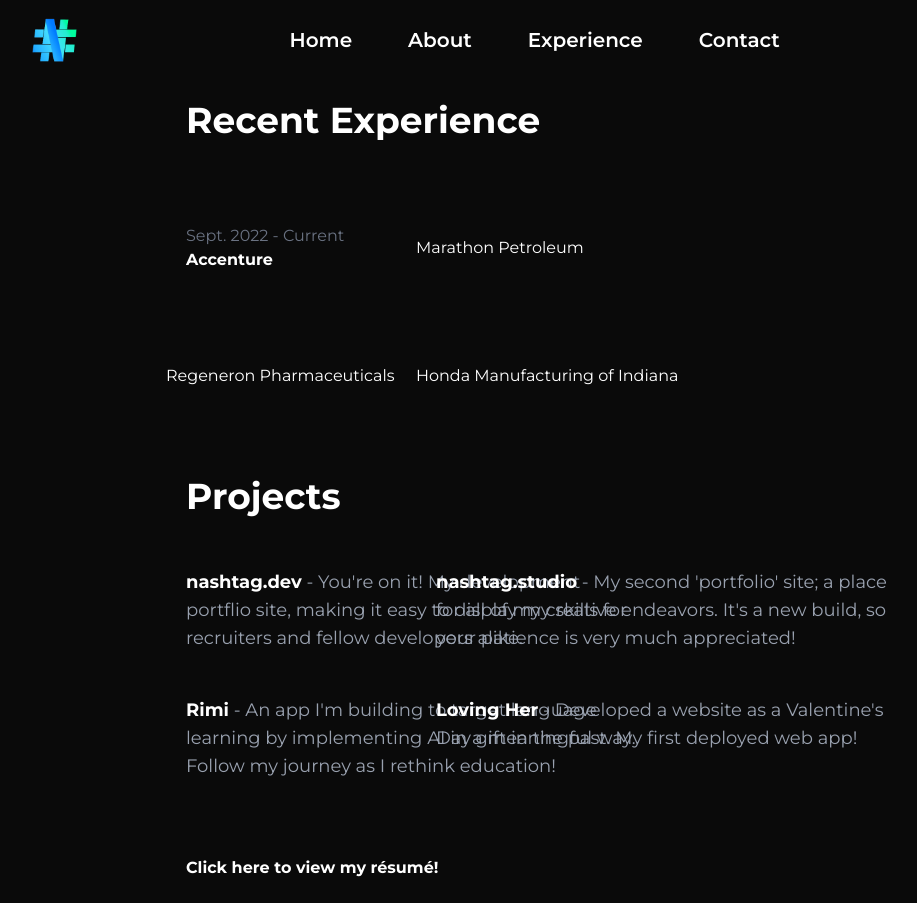
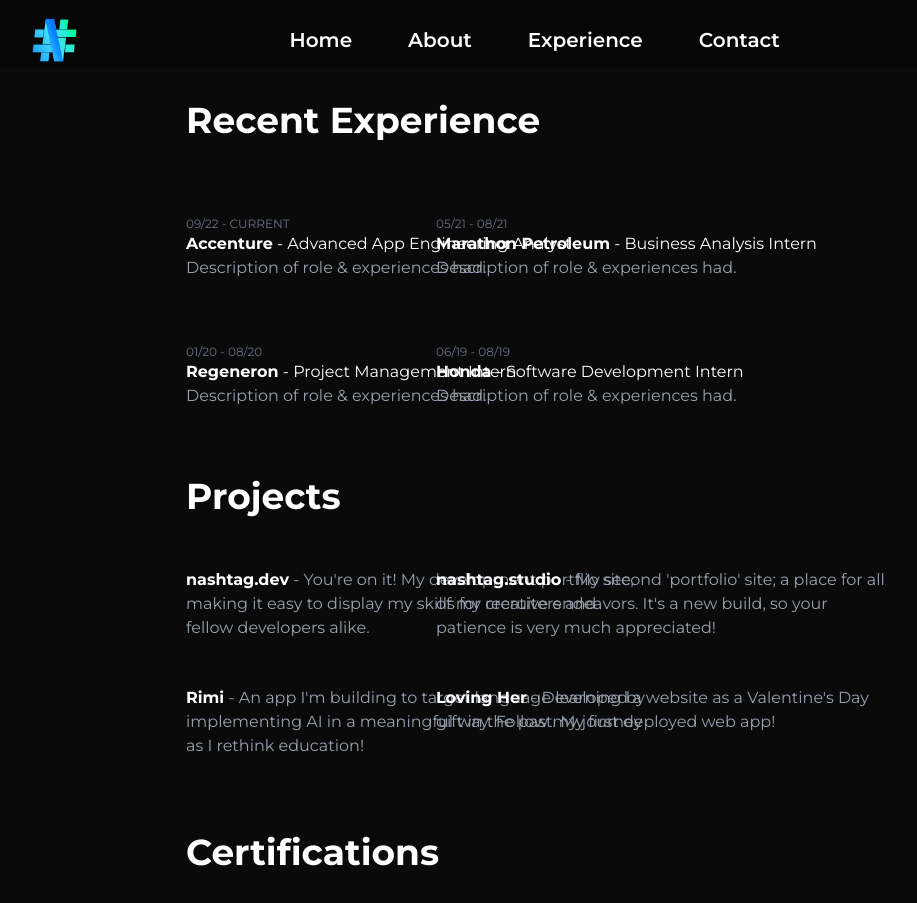
Before and after one commit to tagaritt/nashtag-dev, a Next.js app: page /experience in a window 1280 px wide. Shown: the top 903 px of the page, without its empty margins (234-1151 px from the left). Built offline with nearby package versions, Linux system fonts and the light colour scheme.

Commit message:
Navbar updates and certifications added to experience page

```diff
--- a/app/components/Footer.tsx
+++ b/app/components/Footer.tsx
@@ -5,8 +5,8 @@
 const Footer = () => {
     return (
         <footer className=" text-white py-8">
-            <div className="max-w-6xl mx-auto px-4">
-                <div className="flex justify-center gap-6 mb-2ds">
+            <div className="max-w-6xl mx-102 px-4">
+                <div className="flex items-center justify-center gap-6 mb-2ds">
                     {/* Github Icon */}
                     <Link href="https://github.com/tagaritt" className="transition duration-300 hover:scale-110 opacity-60 hover:opacity-100">
                         <Image src="/github-logo.png" alt="GitHub" width={ 55 } height={ 55 }/>
@@ -18,7 +18,7 @@
                     </Link>
 
                     {/* Footnote */}
-                    <p className="pl-120 text-sm text-gray-700">I designed this in my iPad's Notes app, built it in Visual Studio Code with Next.JS and Tailwind CSS, and deployed it through Github Pages.</p>
+                    <p className="pl-110 text-sm text-gray-700">I designed this in my iPad's Notes app, built it in Visual Studio Code with Next.JS and Tailwind CSS, stored it in GitHub Pages, and deployed it with Vercel.</p>
                 </div>
             </div>
         </footer>
--- a/app/components/Navbar.tsx
+++ b/app/components/Navbar.tsx
@@ -1,10 +1,10 @@
-import Link from 'next/link'
-import Image from 'next/image'
-import React from 'react'
+import Link from 'next/link';
+import Image from 'next/image';
+import React from 'react';
 
 const Navbar = () => {
   return (
-    <nav className='fixed pt-4 w-full flex items-center justify-around py-1 px-40'>
+    <nav className='fixed pt-4 w-full flex items-center justify-around py-1 px-40 backdrop-blur-sm bg-black/30 z-50 border-b-1 border-gray-950'>
         {/* This is code for my logo.*/}
         <Link href="/" className="transition duration-300 hover:scale-105">
             <Image src="/nashtag-logo.png" alt="NashTag logo" width={ 45 } height={ 45 }/>
--- a/app/contact/page.tsx
+++ b/app/contact/page.tsx
@@ -11,6 +11,7 @@
                 <div className="mb-10 pt-15">
                     <h1 className="text-white text-3xl font-semibold tracking-tight">Talk to me!</h1>
                     <p className="text-gray-400 pt-5">Have a question? Want to work together? Need help <b className="hover:animate-pulse text-white"><Link href="/files/Rubiks.pdf">solving a Rubik{"'"}s cube</Link></b>? Fill out the form below and I{"'"}ll get back to you as soon as possible.</p>
+
                 </div>
 
                 <ContactForm/>
--- a/app/experience/page.tsx
+++ b/app/experience/page.tsx
@@ -1,5 +1,9 @@
-import React from 'react'
-import Link from 'next/link'
+"use client";
+
+import React from 'react';
+import Link from 'next/link';
+import Image from 'next/image';
+
 
 const page = () => {
   return (
@@ -10,59 +14,85 @@
 
               <div className="grid grid-cols-2 grid-flow-row gap-x-5 min-w-100">
                 <div className="col-span-1 mt-8 ml-100 w-125 h-30 rounded flex flex-col justify-center hover:bg-neutral-900 hover:transition-colors">
-                  <p className="pl-5  text-gray-500">Sept. 2022 - Current</p>
-                  <b><p className="pl-5">Accenture</p></b>
+                  <p className="pl-5 text-xs text-gray-500">09{"/"}22 {"-"} CURRENT</p>
+                  <p className="pl-5"><b>Accenture</b> - Advanced App Engineering Analyst</p>
+                  <p className="pl-5 text-small text-gray-400">Description of role {"&"} experiences had.</p>
                 </div>
 
                 <div className="col-span-1 mt-8 mr-100 w-125 h-30 rounded flex flex-col justify-center hover:bg-neutral-900 hover:transition-colors">
-                  <p>Marathon Petroleum</p>
+                  <p className="pl-5 text-xs text-gray-500">05{"/"}21 {"-"} 08{"/"}21</p>
+                  <p className="pl-5"><b>Marathon Petroleum</b> - Business Analysis Intern</p>
+                  <p className="pl-5 text-small text-gray-400">Description of role {"&"} experiences had.</p>
                 </div>
 
                 <div className="col-span-1 mt-2 ml-100 w-125 h-30 rounded flex flex-col justify-center hover:bg-neutral-900 hover:transition-colors">
-                  <p>Regeneron Pharmaceuticals</p>
+                  <p className="pl-5 text-xs text-gray-500">01{"/"}20 {"-"} 08{"/"}20</p>
+                  <p className="pl-5"><b>Regeneron</b> - Project Management Intern</p>
+                  <p className="pl-5 text-small text-gray-400">Description of role {"&"} experiences had.</p>
                 </div>
 
                 <div className="col-span-1 mt-2 mr-100 w-125 h-30 rounded flex flex-col justify-center hover:bg-neutral-900 hover:transition-colors">
-                  <p>Honda Manufacturing of Indiana</p>
+                  <p className="px-5 text-xs text-gray-500">06{"/"}19 {"-"} 08{"/"}19</p>
+                  <p className="px-5"><b>Honda</b> - Software Development Intern</p>
+                  <p className="px-5 text-small text-gray-400">Description of role {"&"} experiences had.</p>
                 </div>
               </div>
-
-
-
             </div>
 
             <div>
               <h1 className='text-4xl font-bold text-left mx-105 mt-10'>Projects</h1>
 
               <div className="grid grid-cols-2 grid-flow-row gap-x-5 min-w-100">
-                <div className="col-span-1 mt-8 ml-100 w-125 h-30 rounded flex justify-center hover:bg-neutral-900 hover:transition-colors">
+                <div className="col-span-1 mt-8 ml-100 w-125 h-27.5 rounded flex justify-center hover:bg-neutral-900 hover:transition-colors">
                   <Link href="https://www.github.com/tagaritt/nashtag-dev">
-                    <p className='text-lg text-left m-5 text-gray-400'><b className="hover:animate-pulse text-white">nashtag.dev</b> - You{"'"}re on it! My development portflio site, making it easy to display my skills for recruiters and fellow developers alike.</p>
+                    <p className='text-md text-left m-5 text-gray-400'><b className="hover:animate-pulse text-white">nashtag.dev</b> - You{"'"}re on it! My development portflio site, making it easy to display my skills for recruiters and fellow developers alike.</p>
                   </Link>
                 </div>
 
-                <div className="col-span-1 mt-8 mr-100 w-125 h-30 rounded flex justify-center hover:bg-neutral-900 hover:transition-colors">
+                <div className="col-span-1 mt-8 mr-100 w-125 h-27.5 rounded flex justify-center hover:bg-neutral-900 hover:transition-colors">
                   <Link href="https://www.github.com/tagaritt/nashtag-studio">
-                    <p className='text-lg text-left m-5 text-gray-400'><b className="hover:animate-pulse text-white">nashtag.studio</b> - My second {"'"}portfolio{"'"} site; a place for all of my creative endeavors. It{"'"}s a new build, so your patience is very much appreciated!</p>
+                    <p className='text-md text-left m-5 text-gray-400'><b className="hover:animate-pulse text-white">nashtag.studio</b> - My second {"'"}portfolio{"'"} site; a place for all of my creative endeavors. It{"'"}s a new build, so your patience is very much appreciated!</p>
                   </Link>
                 </div>
 
-                <div className="col-span-1 mt-2 ml-100 w-125 h-30 rounded flex justify-center hover:bg-neutral-900 hover:transition-colors">
+                <div className="col-span-1 mt-2 ml-100 w-125 h-27.5 rounded flex justify-center hover:bg-neutral-900 hover:transition-colors">
                 <Link href="https://github.com/tagaritt/project-rimi">
-                    <p className='text-lg text-left m-5 text-gray-400'><b className="hover:animate-pulse text-white">Rimi</b> - An app I{"'"}m building to target language learning by implementing AI in a meaningful way. Follow my journey as I rethink education!</p>
+                    <p className='text-md text-left m-5 text-gray-400'><b className="hover:animate-pulse text-white">Rimi</b> - An app I{"'"}m building to target language learning by implementing AI in a meaningful way. Follow my journey as I rethink education!</p>
                   </Link>
                 </div>
 
-                <div className="col-span-1 mt-2 mr-100 w-125 h-30 rounded flex justify-center hover:bg-neutral-900 hover:transition-colors">
+                <div className="col-span-1 mt-2 mr-100 w-125 h-27.5 rounded flex justify-center hover:bg-neutral-900 hover:transition-colors">
                   <Link href="https://www.github.com/tagaritt/loving-her">
-                    <p className='text-lg text-left m-5 text-gray-400'><b className="hover:animate-pulse text-white">Loving Her</b> - Developed a website as a Valentine{"'"}s Day gift in the past. My first deployed web app!</p>
+                    <p className='text-md text-left m-5 text-gray-400'><b className="hover:animate-pulse text-white">Loving Her</b> - Developed a website as a Valentine{"'"}s Day gift in the past. My first deployed web app!</p>
                   </Link>
                 </div>
               </div>
             </div>
 
-            <div className="">
-              <p className='text-0.5xl font-normal text-gray-500 text-left mx-105 mt-15'><b className='hover:animate-pulse text-white'><Link href="/files/Resume_TinasheTagarisa.pdf">Click here to view my r&eacute;sum&eacute;!</Link></b></p>
+            <div className="grid grid-cols-1 grid-flow-row gap-4 min-w-100">
+              <h1 className='text-4xl font-bold text-left mx-105 mt-10'>Certifications</h1>
+
+              {/* AWS Certified Cloud Practitioner Badge */}
+              <div className="grid grid-cols-1 grid-flow-row gap-x-5 min-w-100">
+                <div className="row-span-1 mt-4 ml-104 w-45 flex flex-row justify-center">
+                  <Link href="https://www.credly.com/badges/fdb947a9-1897-46af-948e-7cf7a53c7cd9/public_url" className="transition duration-300 hover:scale-110 opacity-60 hover:opacity-100">
+                    <Image src="/aws-ccp.png" alt="AWS CCP" width={ 600 } height={ 600 }/>
+                  </Link>
+
+                  <Link href="https://www.credly.com/badges/df506f55-72ad-44a5-a379-7981f810960b/public_url" className="pl-5 transition duration-300 hover:scale-110 opacity-60 hover:opacity-100">
+                    <Image src="/aws-caip.png" alt="AWS CAIP" width={ 600 } height={ 600 }/>
+                  </Link>
+                </div>
+              </div>
+            </div>
+
+            {/*Link to Resume*/}
+            <div>
+              <p className='text-0.5xl font-normal text-gray-500 text-left mx-105 mt-15'>
+                <b className='hover:animate-pulse text-white'>
+                  <Link href="/files/Resume_TinasheTagarisa.pdf">Click here to view my r&eacute;sum&eacute;!</Link>
+                </b>
+              </p>
             </div>
         </div>
     </div>
--- a/next.config.ts
+++ b/next.config.ts
@@ -2,7 +2,7 @@
 
 const nextConfig: NextConfig = {
   /* config options here */
-  devIndicators: true,
+  devIndicators: false,
 };
 
 export default nextConfig;
```
Also changed, not shown: public/aws-caip.png (added), public/aws-ccp.png (added).
